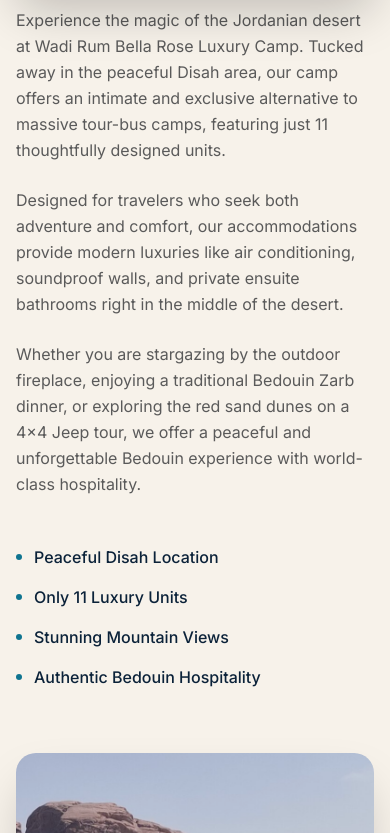
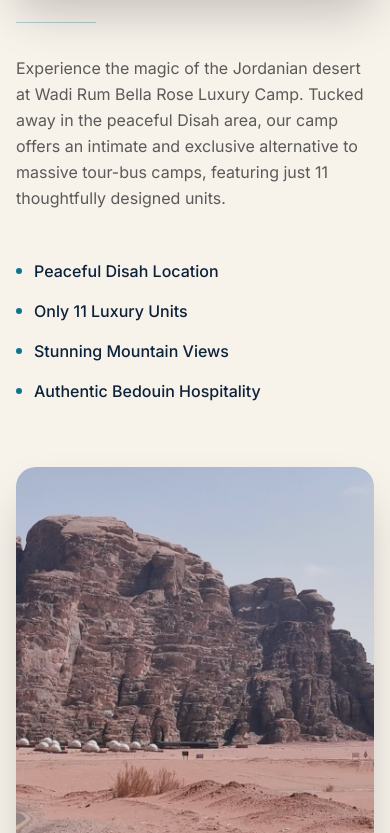
Before and after one commit to Tawanode/Rasdooview-maldives, a Next.js app: page / in a window 390 px wide. Shown: the part 1167-2000 px from the top of the page. Built offline with nearby package versions, Linux system fonts and the light colour scheme; a web font is replaced by a local one.

Commit message:
style: add mobile gap below booking bar and hide secondary paragraphs on mobile only

```diff
--- a/src/components/WelcomeSection.tsx
+++ b/src/components/WelcomeSection.tsx
@@ -4,7 +4,7 @@ import { motion } from "framer-motion";
 
 export default function WelcomeSection() {
   return (
-    <section className="py-24 md:py-32 px-4 md:px-8 bg-warm-sand">
+    <section className="pt-36 sm:pt-40 pb-24 md:py-32 px-4 md:px-8 bg-warm-sand">
       <div className="container mx-auto max-w-6xl">
         <div className="flex flex-col lg:flex-row gap-16 items-center">
           {/* Text Content */}
@@ -28,10 +28,10 @@ export default function WelcomeSection() {
               <p>
                 Experience the magic of the Jordanian desert at Wadi Rum Bella Rose Luxury Camp. Tucked away in the peaceful Disah area, our camp offers an intimate and exclusive alternative to massive tour-bus camps, featuring just 11 thoughtfully designed units.
               </p>
-              <p>
+              <p className="hidden md:block">
                 Designed for travelers who seek both adventure and comfort, our accommodations provide modern luxuries like air conditioning, soundproof walls, and private ensuite bathrooms right in the middle of the desert.
               </p>
-              <p>
+              <p className="hidden md:block">
                 Whether you are stargazing by the outdoor fireplace, enjoying a traditional Bedouin Zarb dinner, or exploring the red sand dunes on a 4x4 Jeep tour, we offer a peaceful and unforgettable Bedouin experience with world-class hospitality.
               </p>
             </div>
```
